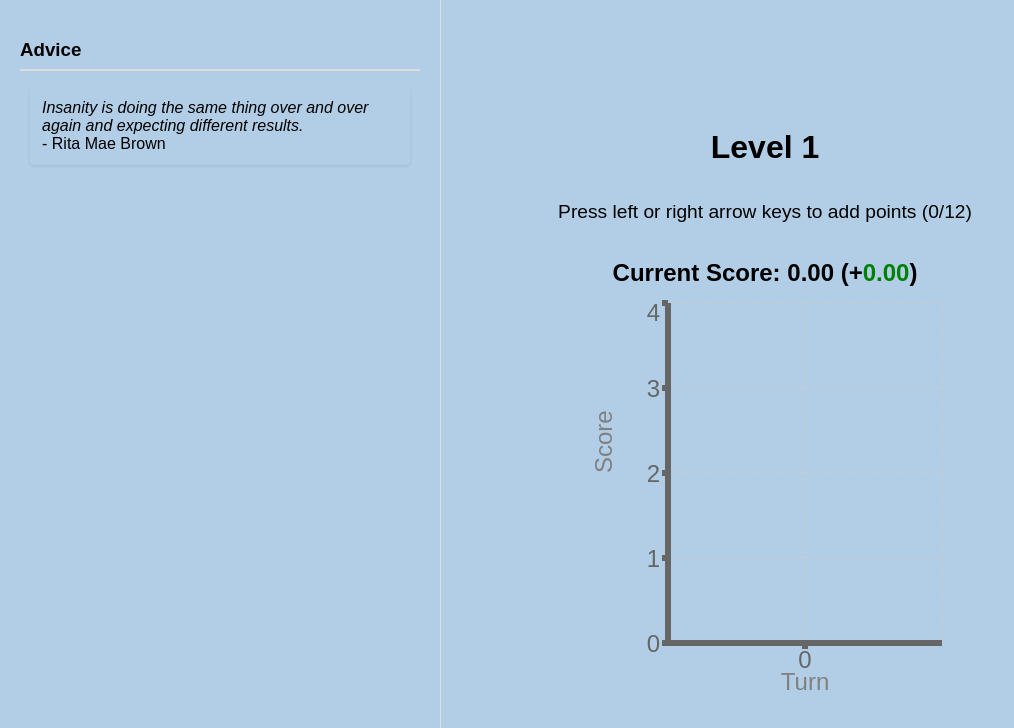
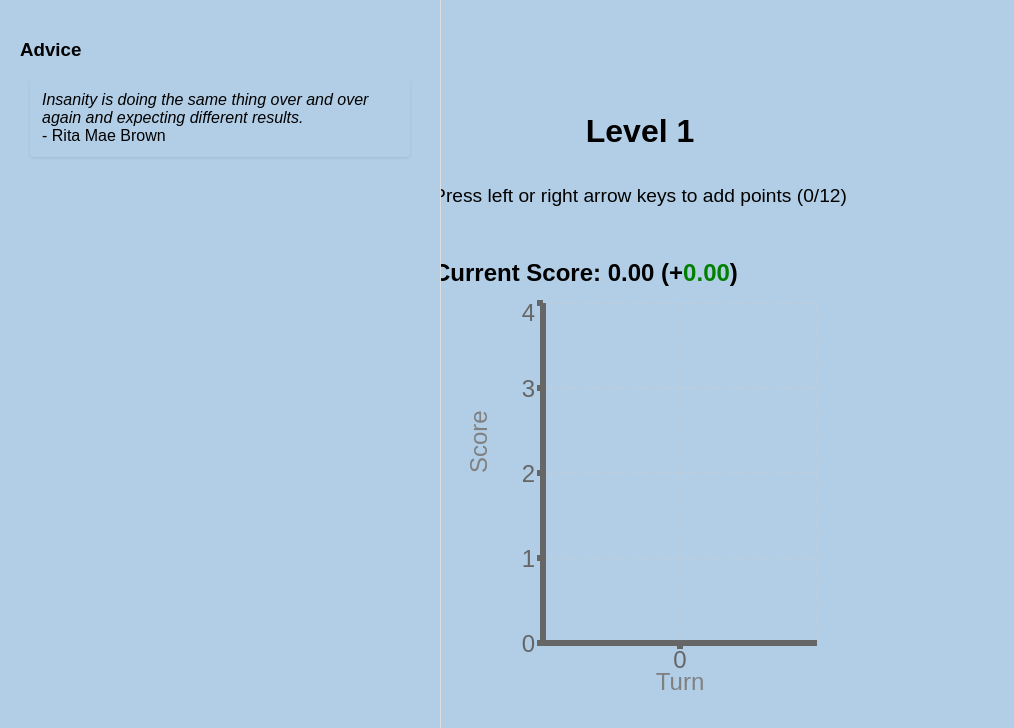
Before and after one commit to mbrehove/knowable, a Next.js app: page / in a window 1280 px wide. Both pictures are taken after a click on the button "Press Enter to Continue". Shown: the top 728 px of the page, without its empty margins (0-1014 px from the left). Built offline with nearby package versions, Linux system fonts and the light colour scheme.

Commit message:
changed up the styling a bit and fixed a bug that added up/down on levels that didn't use it

```diff
--- a/src/app/globals.css
+++ b/src/app/globals.css
@@ -23,11 +23,13 @@ body {
   font-size: 2rem;
   font-weight: bold;
   margin-bottom: 1rem;
+  text-align: center;
 }
 
 .subtitle {
   font-size: 1.2rem;
   margin-bottom: 1rem;
+  text-align: center;
 }
 
 .welcome-screen,
@@ -123,10 +125,6 @@ button:focus {
 
 .arrow-buttons .up-arrow {
   transform: rotate(270deg);
-}
-
-.game-container {
-  margin-left: 250px;
 }
 
 .advice-panel {
@@ -248,3 +246,104 @@ button:focus {
     display: block;
   }
 }
+
+/* Add these styles for consistent layout */
+.game-container {
+  width: 100%;
+  display: flex;
+  justify-content: center;
+}
+
+.content-wrapper {
+  max-width: 800px;
+  width: 100%;
+  padding: 0 20px;
+}
+
+.plot-container {
+  width: 100%;
+  max-width: 700px;
+  margin: 0 auto;
+}
+
+/* Add these new standardized layout classes */
+.game-layout {
+  width: 100%;
+  min-height: 100vh;
+  display: flex;
+  justify-content: center;
+  align-items: center;
+}
+
+.game-content {
+  width: 100%;
+  max-width: 1200px;
+  display: flex;
+  gap: 2rem;
+  padding: 20px;
+}
+
+.main-content {
+  flex: 1;
+  display: flex;
+  flex-direction: column;
+  align-items: center;
+  width: 100%;
+  max-width: 600px;
+  margin: 0 auto;
+}
+
+.plot-section {
+  width: 100%;
+  margin: 1rem 0;
+}
+
+/* Mobile responsiveness */
+@media (max-width: 768px) {
+  .game-content {
+    flex-direction: column;
+    padding: 10px;
+  }
+
+  .main-content {
+    padding: 0 10px;
+  }
+
+  .title {
+    font-size: 1.5rem;
+  }
+
+  .subtitle {
+    font-size: 1rem;
+  }
+}
+
+.level-description {
+  width: 100%;
+  max-width: 600px;
+  margin: 1rem 0;
+  text-align: left;
+}
+
+.advice-list {
+  list-style-type: none;
+  padding: 0;
+  margin: 0;
+}
+
+.advice-item {
+  opacity: 0;
+  animation: slideDown 0.5s ease-out forwards;
+  margin-bottom: 1rem;
+}
+
+@keyframes slideDown {
+  0% {
+    opacity: 0;
+    transform: translateY(-20px);
+  }
+  100% {
+    opacity: 1;
+    transform: translateY(0);
+  }
+}
--- /dev/null
+++ b/src/components/AdvicePanel.module.css
@@ -0,0 +1,47 @@
+.advicePanel {
+  position: fixed;
+  left: 0;
+  top: 0;
+  bottom: 0;
+  width: 400px;
+  max-width: 90vw;
+  background-color: #b2cee6;
+  padding: 20px;
+  border-right: 1px solid #ddd;
+  display: flex;
+  flex-direction: column;
+}
+
+.scrollContainer {
+  flex-grow: 1;
+  overflow-y: auto;
+  padding: 0 10px;
+}
+
+.scrollContainer ul {
+  list-style: none;
+  padding: 0;
+  margin: 0;
+}
+
+.adviceItem {
+  opacity: 0;
+  animation: slideDown 0.5s ease-out forwards;
+  padding: 12px;
+  margin-bottom: 8px;
+  background-color: #b2cee6;
+  border-radius: 4px;
+  box-shadow: 0 1px 3px rgba(0, 0, 0, 0.1);
+  text-align: left;
+}
+
+@keyframes slideDown {
+  0% {
+    opacity: 0;
+    transform: translateY(-20px);
+  }
+  100% {
+    opacity: 1;
+    transform: translateY(0);
+  }
+}
--- a/src/components/AdvicePanel.tsx
+++ b/src/components/AdvicePanel.tsx
@@ -1,6 +1,6 @@
 // AdvicePanel.tsx
 import React from 'react'
-import DOMPurify from 'dompurify'
+import styles from './AdvicePanel.module.css'
 import { levelAdvice } from '../utils/levelConfig'
 
 interface Advice {
@@ -9,17 +9,21 @@ interface Advice {
 }
 
 const AdvicePanel: React.FC<{ level: number }> = ({ level }) => {
-  // Get all advice up to and including current level
-  const adviceList = levelAdvice.slice(0, level)
-  console.log('level:', level)
-  console.log('adviceList length:', adviceList.length)
+  const adviceList = levelAdvice.slice(0, level).reverse()
+
   return (
-    <div className='advice-panel'>
+    <div className={styles.advicePanel}>
       <h3>Advice</h3>
-      <div className='advice-scroll-container'>
-        <ul style={{ textAlign: 'left' }}>
+      <div className={styles.scrollContainer}>
+        <ul>
           {adviceList.map((advice: Advice, index: number) => (
-            <li key={index} style={{ textAlign: 'left' }}>
+            <li
+              key={index}
+              className={styles.adviceItem}
+              style={{
+                animationDelay: `${index * 0.15}s`
+              }}
+            >
               <i>{advice.quote}</i>
               <br />- {advice.author}
             </li>
--- a/src/components/GameScreen.tsx
+++ b/src/components/GameScreen.tsx
@@ -34,7 +34,6 @@ const GameScreen: React.FC<GameScreenProps> = ({
   )
   const [lastKeyPressTime, setLastKeyPressTime] = useState(Date.now())
 
-
   useEffect(() => {
     // Reset points and steps when the level changes
     setPoints([{ x: 0, y: 0 }])
@@ -65,9 +64,11 @@ const GameScreen: React.FC<GameScreenProps> = ({
         })
 
         setStepsTaken(steps => steps + 1)
+        setKeyHistory(currentKeyHistory => [
+          ...currentKeyHistory,
+          { key, time }
+        ])
       }
-
-      setKeyHistory(currentKeyHistory => [...currentKeyHistory, { key, time }])
     },
     [lastKeyPressTime, config, keyHistory, points, xDomain]
   )
@@ -120,15 +121,25 @@ const GameScreen: React.FC<GameScreenProps> = ({
   }, [stepsTaken, config, onLevelComplete, points, keyHistory])
 
   return (
-    <div className='game-container'>
+    <div className='game-layout fade-in'>
+      <div className='game-content'>
         <AdvicePanel level={level} />
-      <div className='container'>
+
+        <div className='main-content'>
           <h2 className='title'>Level {level}</h2>
           <p className='subtitle'>
             Press left or right arrow keys to add points ({stepsTaken}/
             {config.maxSteps})
           </p>
-        <ScorePlot points={points} keyHistory={keyHistory} xDomain={xDomain} />
+
+          <div className='plot-section'>
+            <ScorePlot
+              points={points}
+              keyHistory={keyHistory}
+              xDomain={xDomain}
+            />
+          </div>
+
           <div className='mobile-only-controls'>
             <div className='arrow-buttons'>
               <button className='up' onClick={() => processKeyPress('ArrowUp')}>
@@ -158,6 +169,7 @@ const GameScreen: React.FC<GameScreenProps> = ({
           </div>
         </div>
       </div>
+    </div>
   )
 }
 
--- a/src/components/LevelCompleteScreen.tsx
+++ b/src/components/LevelCompleteScreen.tsx
@@ -56,21 +56,32 @@ const LevelCompleteScreen: React.FC<LevelCompleteScreenProps> = ({
   }, [])
 
   return (
-    <div className='level-complete-screen fade-in'>
-      <h2>Level {level} Complete</h2>
-      <div className='button-container'>
-        <button onClick={onNextLevel}>Next Level</button>
+    <div className='game-layout fade-in'>
+      <div className='game-content'>
+        <AdvicePanel level={level} />
+
+        <div className='main-content'>
+          <h2 className='title'>Level {level} Complete</h2>
+
+          <div className='level-description'>
+            {description(points, keyHistory, percentile ?? 100)}
           </div>
-      {description(points, keyHistory, percentile ?? 100)}
+
+          <div className='plot-section'>
             <ScorePlot
               points={points}
               keyHistory={keyHistory}
               xDomain={[0, config.maxSteps]}
             />
-      <AdvicePanel level={level} />
+          </div>
+
+          <div className='button-container'>
             <button onClick={onNextLevel} autoFocus>
-        Press Enter to Continue
+              Next Level
             </button>
+          </div>
+        </div>
+      </div>
     </div>
   )
 }
```
Lines whose indentation alone changed are shown as unchanged.
